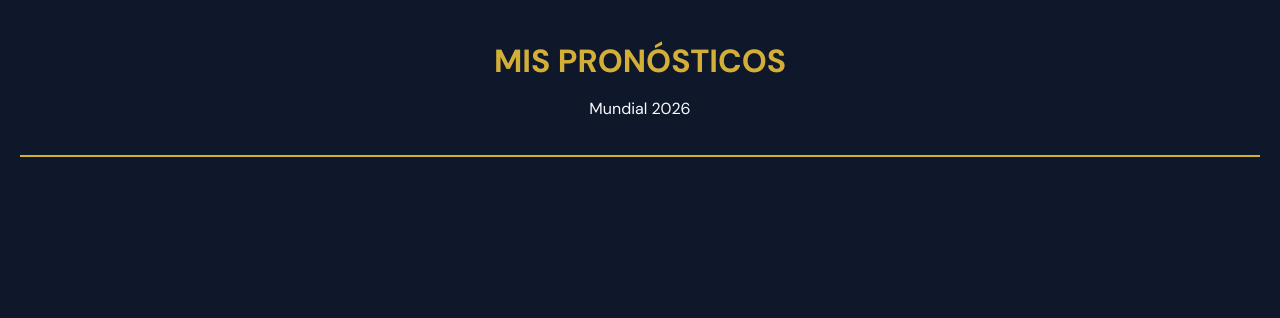
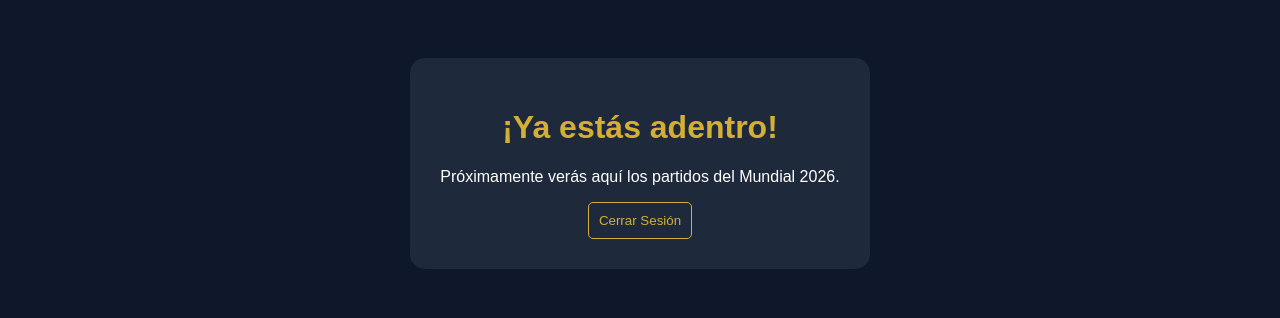
Before and after one commit to duarteramiro/Prode, a Flask app: page /dashboard in a window 1280 px wide. Shown: the top 318 px of the page. Run offline with Flask 3, Linux system fonts and the light colour scheme.

Commit message:
Update dashboard.html

```diff
--- a/templates/dashboard.html
+++ b/templates/dashboard.html
@@ -2,50 +2,18 @@
 <html lang="es">
 <head>
     <meta charset="UTF-8">
-    <meta name="viewport" content="width=device-width, initial-scale=1.0">
-    <title>PRODE 2026 - Dashboard</title>
-    <link href="https://fonts.googleapis.com/css2?family=DM+Sans:wght@400;700&display=swap" rel="stylesheet">
+    <title>Tablero - PRODE 2026</title>
     <style>
-        body { font-family: 'DM Sans', sans-serif; background-color: #0f172a; color: #f8fafc; margin: 0; padding: 20px; }
-        .header { text-align: center; padding: 20px; border-bottom: 2px solid #d4af37; margin-bottom: 30px; }
-        .header h1 { color: #d4af37; text-transform: uppercase; margin: 0; }
-        .match-card { background: #1e293b; border-radius: 12px; padding: 20px; margin-bottom: 15px; display: flex; justify-content: space-between; align-items: center; border: 1px solid #334155; }
-        .team { font-weight: bold; font-size: 1.2rem; width: 40%; }
-        .vs { color: #d4af37; font-weight: bold; }
-        .score-input { width: 50px; padding: 8px; border-radius: 5px; border: 1px solid #475569; background: #334155; color: white; text-align: center; font-size: 1.1rem; }
-        .btn-save { background: #d4af37; color: #0f172a; border: none; padding: 10px 20px; border-radius: 8px; font-weight: bold; cursor: pointer; display: block; margin: 20px auto; }
+        body { background-color: #0f172a; color: white; font-family: sans-serif; text-align: center; padding: 50px; }
+        h1 { color: #d4af37; }
+        .container { background: #1e293b; padding: 30px; border-radius: 15px; display: inline-block; }
     </style>
 </head>
 <body>
-    <div class="header">
-        <h1>MIS PRONÓSTICOS</h1>
-        <p>Mundial 2026</p>
+    <div class="container">
+        <h1>¡Ya estás adentro!</h1>
+        <p>Próximamente verás aquí los partidos del Mundial 2026.</p>
+        <button onclick="window.location.href='/'" style="background: none; color: #d4af37; border: 1px solid #d4af37; padding: 10px; cursor: pointer; border-radius: 5px;">Cerrar Sesión</button>
     </div>
-
-    <div id="matches-container">
-        </div>
-
-    <script>
-        // Al cargar la página, traemos los partidos de la base de datos
-        async function loadMatches() {
-            const response = await fetch('/api/matches');
-            const matches = await response.json();
-            const container = document.getElementById('matches-container');
-
-            matches.forEach(m => {
-                const card = document.createElement('div');
-                card.className = 'match-card';
-                card.innerHTML = `
-                    <div class="team" style="text-align: right;">${m.home}</div>
-                    <input type="number" class="score-input" placeholder="0">
-                    <span class="vs">VS</span>
-                    <input type="number" class="score-input" placeholder="0">
-                    <div class="team">${m.away}</div>
-                `;
-                container.appendChild(card);
-            });
-        }
-        loadMatches();
-    </script>
 </body>
 </html>
```
